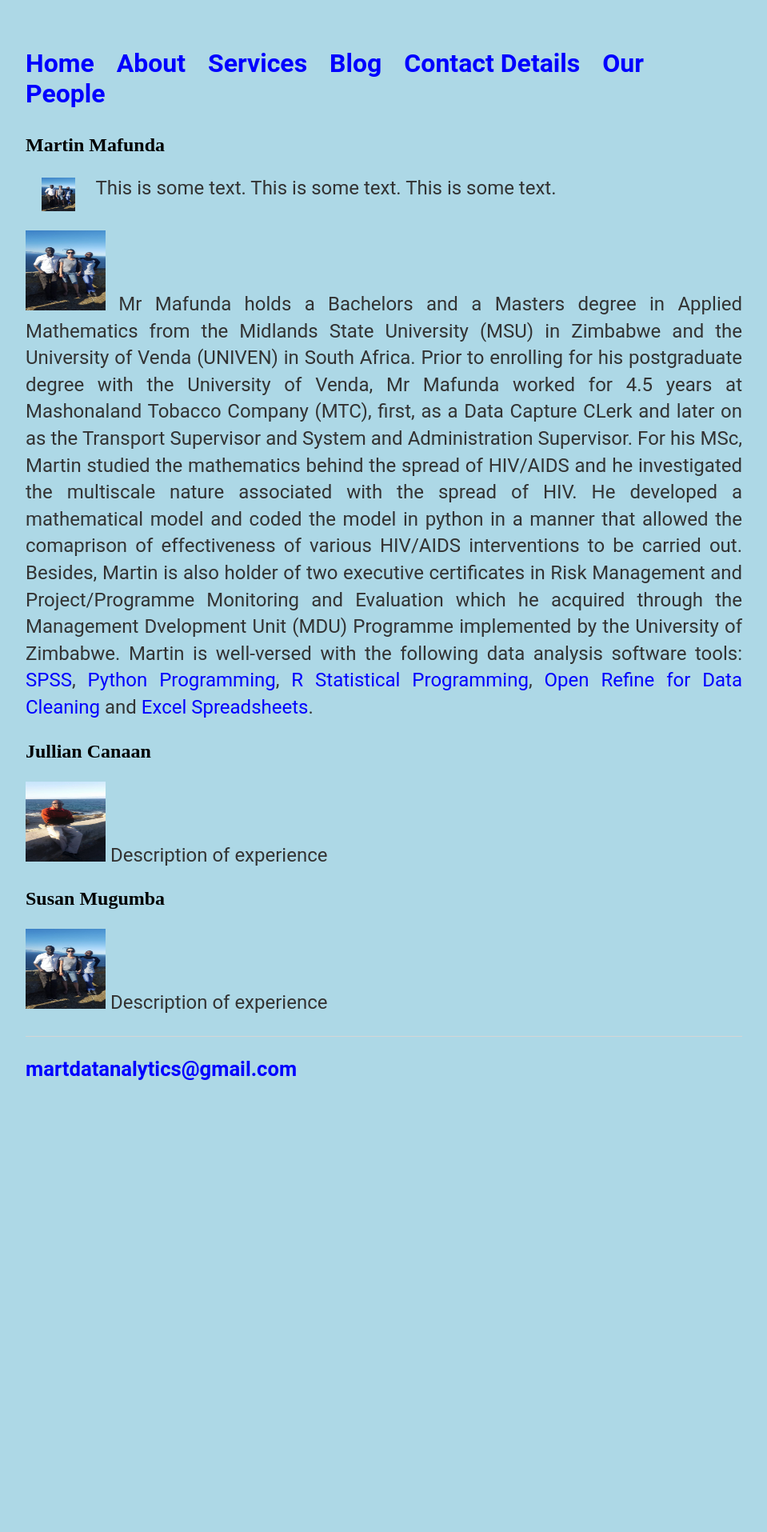
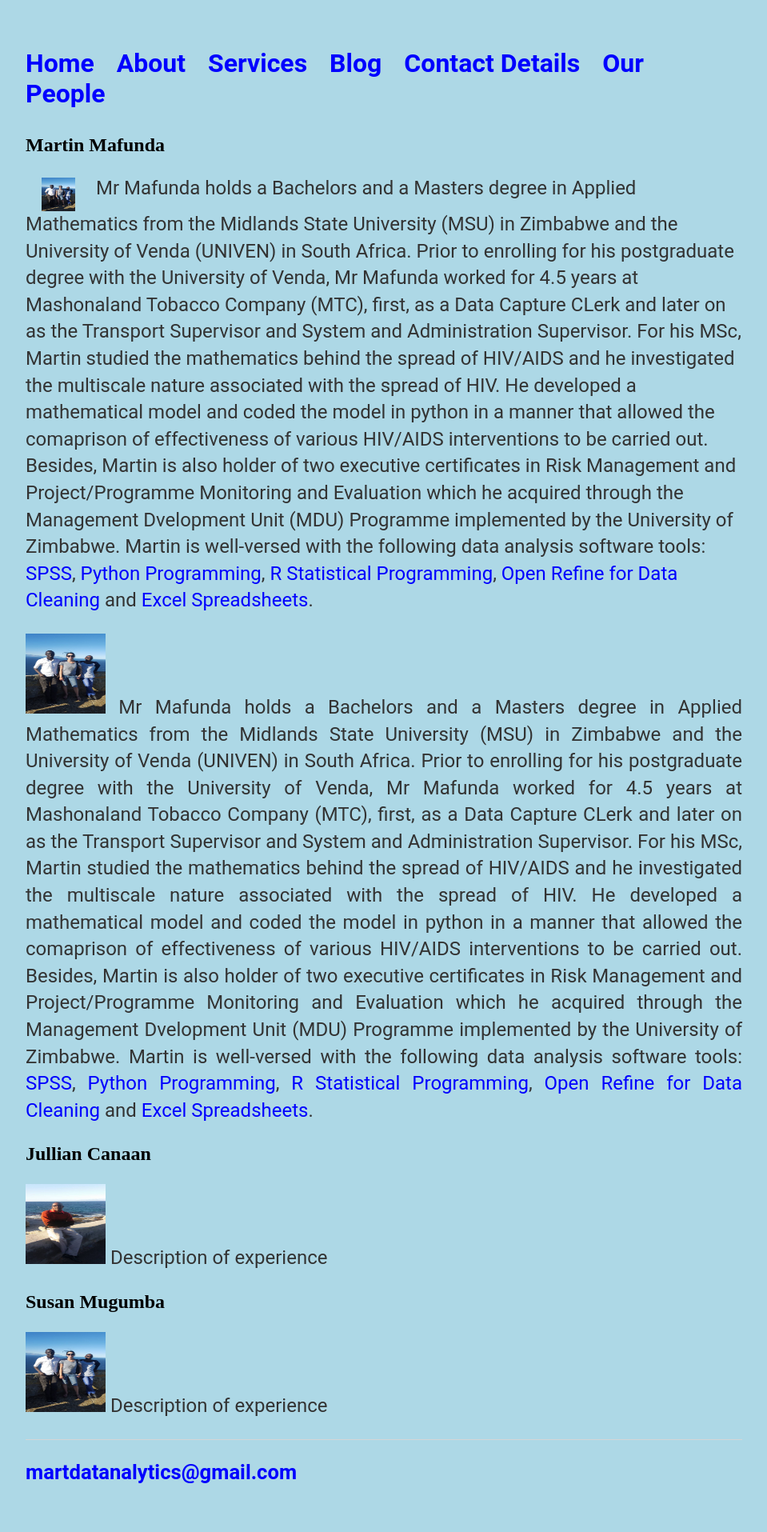
Before and after one commit to martdatanalytics/martdatanalytics.github.io, a Jekyll site: the page built from cv/index.html, in a window 1280 px wide. Shown: the whole page at 80% size, without its empty margins (160-1119 px from the left). Built offline with Jekyll 4.4.1, drawn with Linux system fonts in a browser that asks for light colours; before the commit the page ends 1411 px from its top, so only the background shows below that.

Commit message:
Update index.html

```diff
--- a/cv/index.html
+++ b/cv/index.html
@@ -6,7 +6,18 @@ title: Martin Canaan Mafunda
 	<h2 style="font-size:1.5em;">Martin Mafunda</h2>
 
 <p><img src="/images/Background.jpg" alt="Smiley face" width="42" height="42" align="middle" hspace="20">
-	This is some text. This is some text. This is some text.</p>
+	Mr Mafunda holds a Bachelors and a Masters degree in Applied Mathematics from the Midlands State University (MSU)
+	in Zimbabwe and the University of Venda (UNIVEN) in South Africa. Prior to enrolling for his postgraduate degree with the University of Venda,
+		Mr Mafunda worked for 4.5 years at Mashonaland Tobacco Company (MTC), first, as a Data Capture CLerk and later on as the Transport
+		Supervisor and System and Administration Supervisor. For his MSc, Martin studied the mathematics behind the spread of HIV/AIDS
+		and he investigated the multiscale nature associated with the spread of HIV. He developed a mathematical model and  coded the model
+		in python in a manner that allowed the comaprison of effectiveness of various HIV/AIDS interventions to be carried out. Besides,
+		Martin is also holder of two executive certificates in Risk Management and Project/Programme Monitoring and Evaluation which he
+		acquired through the Management Dvelopment Unit (MDU) Programme  implemented by the University of Zimbabwe. Martin is well-versed
+		with the following data analysis software tools: <a href="https://en.wikipedia.org/wiki/SPSS">SPSS</a>, <a href="http://www.data-analysis-in-python.org/">
+		Python Programming</a>, <a href="https://www.r-project.org/">R Statistical Programming</a>,
+		<a href="http://openrefine.org/">Open Refine for Data Cleaning</a> and
+		<a href="https://en.wikipedia.org/wiki/Microsoft_Excel">Excel Spreadsheets</a>.</p>
 	<!--
 	<img style='vertical-align:middle;' src='/images/Background.jpg'>
 	<div style='vertical-align:middle; display:inline;'>
```
